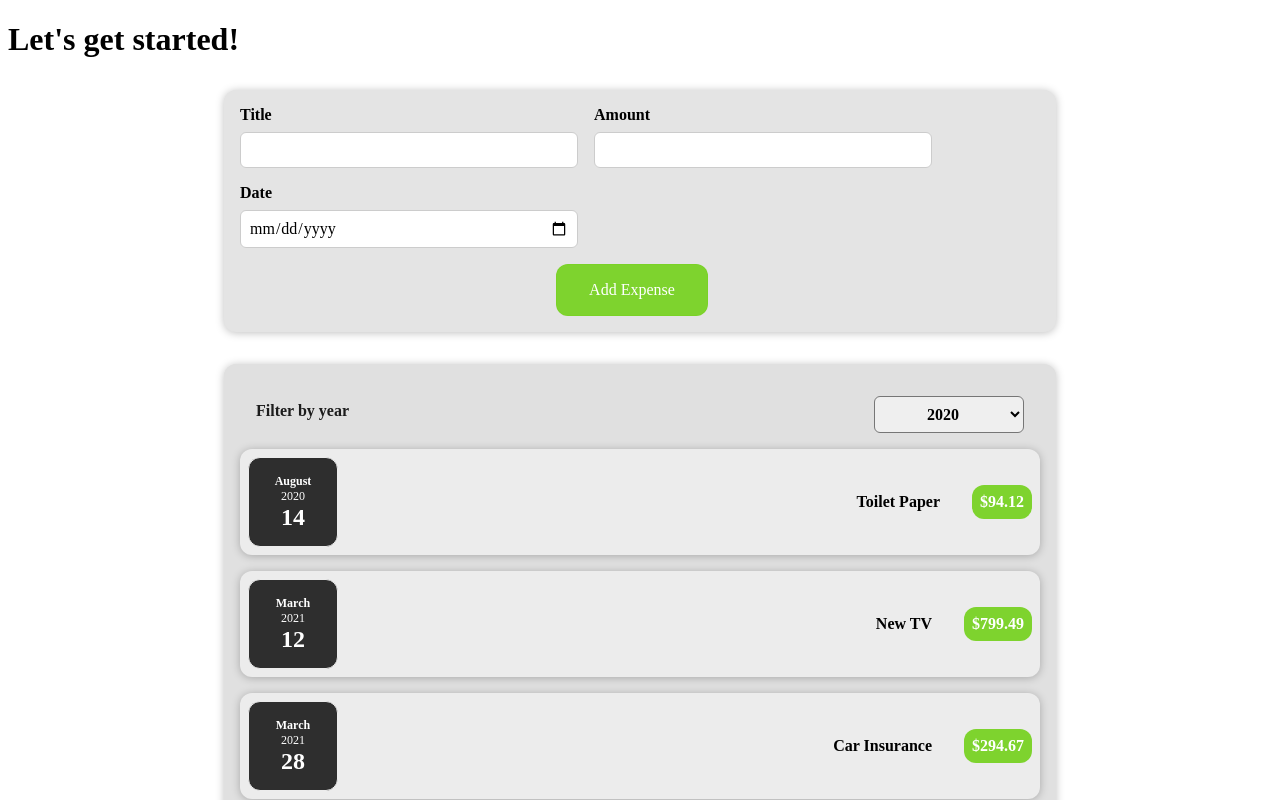
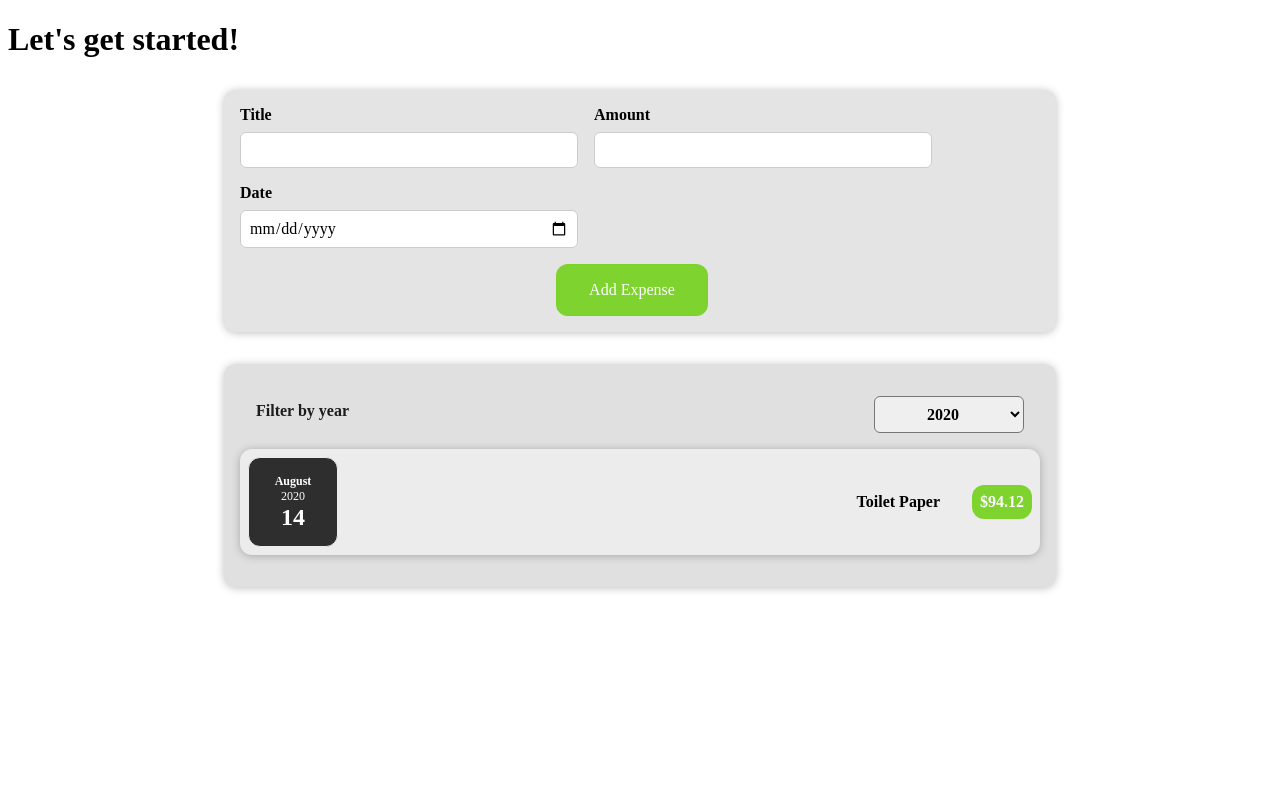
Before and after one commit to kimseowoo03/react-udemy, a React (Create React App) app: page / in a window 1280 px wide. Shown: the top 800 px of the page. Built offline with nearby package versions, Linux system fonts and the light colour scheme.

Commit message:
년도 선택에 따라 UI 보여지기 설정

```diff
--- a/src/components/Expenses/Expenses.js
+++ b/src/components/Expenses/Expenses.js
@@ -6,16 +6,20 @@
 
 const Expenses = (props) => {
   const [filterData, setFilterData] = useState('2020');
-
   const dropdownChangeData = selectData => {
     setFilterData(selectData);
   }
+
+  const filteredExpenses  = props.expenses.filter(expense => {
+    return expense.date.getFullYear().toString() === filterData;
+  })
   return (
     <div>
       <Card className="expenses">
         <ExpenseFilter selected={filterData} onDropdownChangeData={dropdownChangeData}/>
-        {props.expenses.map( expense =>
+        {filteredExpenses.map( expense =>
           <ExpenseItem
+          key={expense.id}
           title={expense.title}
           amount={expense.amount}
           date={expense.date}
```
